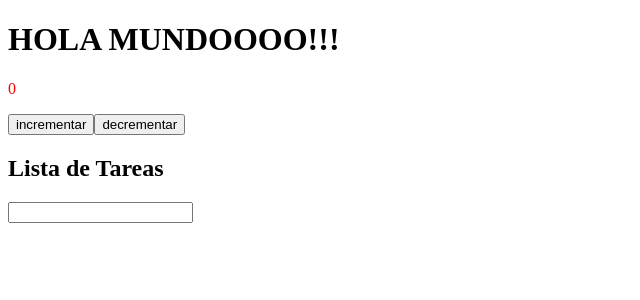
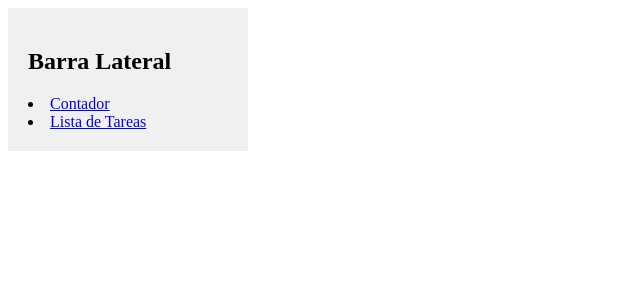
Before and after one commit to daemons33/vue_practice1, a Vue app: page / in a window 1280 px wide. Shown: the top 300 px of the page, without its empty margins (0-640 px from the left). Built offline with nearby package versions, Linux system fonts and the light colour scheme.

Commit message:
Estamos en Validaciones

```diff
--- a/src/App.vue
+++ b/src/App.vue
@@ -1,7 +1,8 @@
 <template>
-<Contador></Contador>
+  <MainView></MainView>
+<!-- <Contador></Contador>
 <ListaDeTareas></ListaDeTareas>
-  <!-- <h1>HOLA MUNDOOOO!!!</h1>
+ -->  <!-- <h1>HOLA MUNDOOOO!!!</h1>
   <p>{{ contador }}</p>
   <button @click="incrementar">incrementar</button>
   <button @click="decrementar">decrementar</button> -->
@@ -10,8 +11,8 @@
 <script setup>
   import MainView from './views/MainView.vue';
 
-  import Contador from './components/Contador.vue';
-  import ListaDeTareas from './components/ListaDeTareas.vue';
+  import Contador from './modules/contador/Contador.vue';
+  import ListaDeTareas from './modules/LlistaDeTareas/ListaDeTareas.vue';
 
   import Sidebar from './components/Sidebar.vue';
   /* import {ref} from 'vue';
--- a/src/components/Sidebar.vue
+++ b/src/components/Sidebar.vue
@@ -1,8 +1,8 @@
 <template>
     <div class="sidebar">
         <h2>Barra Lateral</h2>
-        <router-link to="/contador">Contador</router-link>
-        <router-link to="/lista-de-tareas">Lista de Tareas</router-link>
+        <li><router-link to="/contador">Contador</router-link></li>
+        <li><router-link to="/lista-de-tareas">Lista de Tareas</router-link></li>
     </div>
 </template>
 <script setup></script>
--- a/src/router/index.js
+++ b/src/router/index.js
@@ -8,15 +8,17 @@ const router = createRouter({
       path: '/',
       name: 'home',
       component: HomeView
-    },
+    },*/
     {
-      path: '/about',
-      name: 'about',
-      // route level code-splitting
-      // this generates a separate chunk (About.[hash].js) for this route
-      // which is lazy-loaded when the route is visited.
-      component: () => import('../views/AboutView.vue')
-    } */
+      path: '/contador',
+      name: 'contador',
+      component: () => import('../modules/contador/Contador.vue')
+    } ,
+    {
+      path: '/lista-de-tareas',
+      name: 'lista_de_tareas',
+      component: () => import('../modules/LlistaDeTareas/ListaDeTareas.vue')
+    }
   ]
 })
 
--- a/src/views/MainView.vue
+++ b/src/views/MainView.vue
@@ -1,14 +1,17 @@
 <template>
     <div class="container">
+        <sidebar> </sidebar>
         <div class="content">
-            <router-link></router-link>
+            <router-view></router-view>
         </div>
     </div>
 
 </template>
+
 <script setup>
+    import Sidebar from '../components/Sidebar.vue';
+</script>
 
-</script>
 <style scoped>
     .container{
         display:  flex;
```
Also changed, not shown: src/modules/LlistaDeTareas/ListaDeTareas.vue (renamed from src/components/ListaDeTareas.vue), src/modules/contador/Contador.vue (renamed from src/components/Contador.vue).
